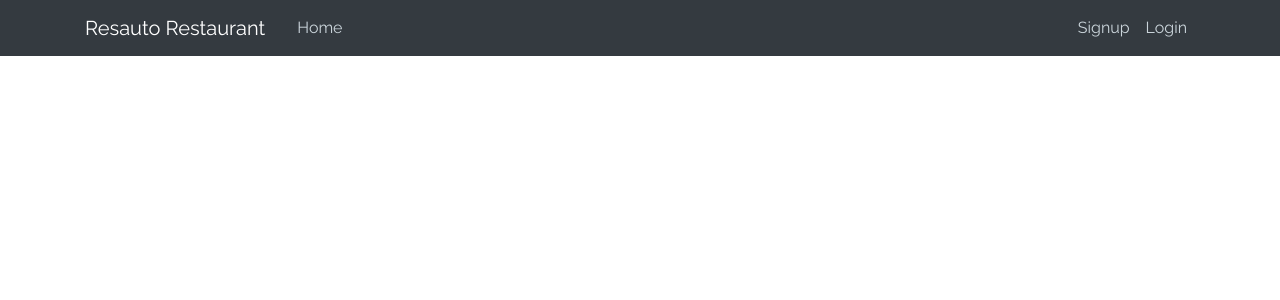
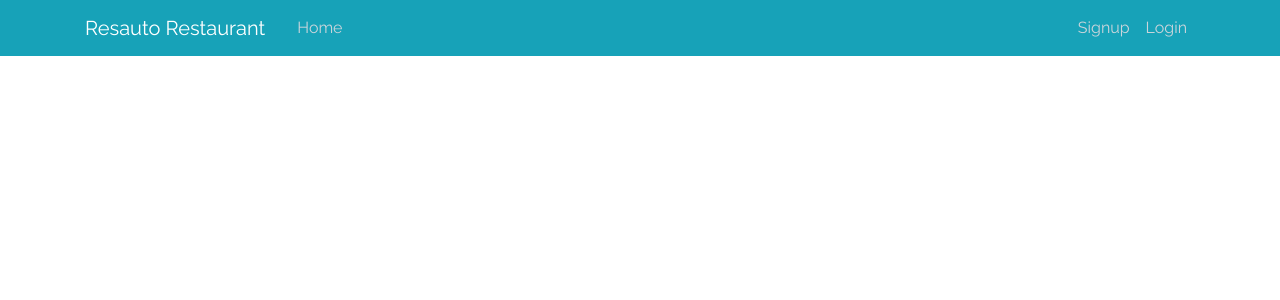
Before and after one commit to hardik-kgp/DBMS_term_project, a Django app: template templates/header.html in a window 1280 px wide. Shown: the top 300 px of the page. Run offline with Django 3.2, Linux system fonts and the light colour scheme; the template is opened without the code that fills it, so the values that code supplies are empty; some libraries are stand-ins or nearby versions.

Commit message:
header colour change

```diff
--- a/templates/header.html
+++ b/templates/header.html
@@ -17,7 +17,7 @@
 
 <body>
     <header class="site-header">
-        <nav class="navbar navbar-expand-md navbar-dark bg-dark fixed-top">
+        <nav class="navbar navbar-expand-md navbar-dark bg-info fixed-top">
             <div class="container">
                 <a class="navbar-brand mr-4" href="/">Resauto Restaurant</a>
                 <button class="navbar-toggler" type="button" data-toggle="collapse" data-target="#navbarToggle" aria-controls="navbarToggle" aria-expanded="false" aria-label="Toggle navigation">
--- a/templates/header_employee.html
+++ b/templates/header_employee.html
@@ -17,7 +17,7 @@
 
 <body>
     <header class="site-header">
-        <nav class="navbar navbar-expand-md navbar-dark bg-dark fixed-top">
+        <nav class="navbar navbar-expand-md navbar-dark bg-info fixed-top">
             <div class="container">
                 <a class="navbar-brand mr-4" href="{%url 'users:dashboard'%}">Resauto Restaurant</a>
                 <button class="navbar-toggler" type="button" data-toggle="collapse" data-target="#navbarToggle" aria-controls="navbarToggle" aria-expanded="false" aria-label="Toggle navigation">
--- a/users/models.py
+++ b/users/models.py
@@ -266,7 +266,7 @@ class Address():
 	@staticmethod
 	def get_addresses(cid):
 		cursor = connection.cursor()
-		query = """ SELECT * FROM customer_address WHERE customer_id='{0}'""".format(
+		query = """ SELECT * FROM customer_address WHERE customer_id='{0}' and address != "PICK-UP" """.format(
 			cid)
 		cursor.execute(query)
 		rows = cursor.fetchall()
```
